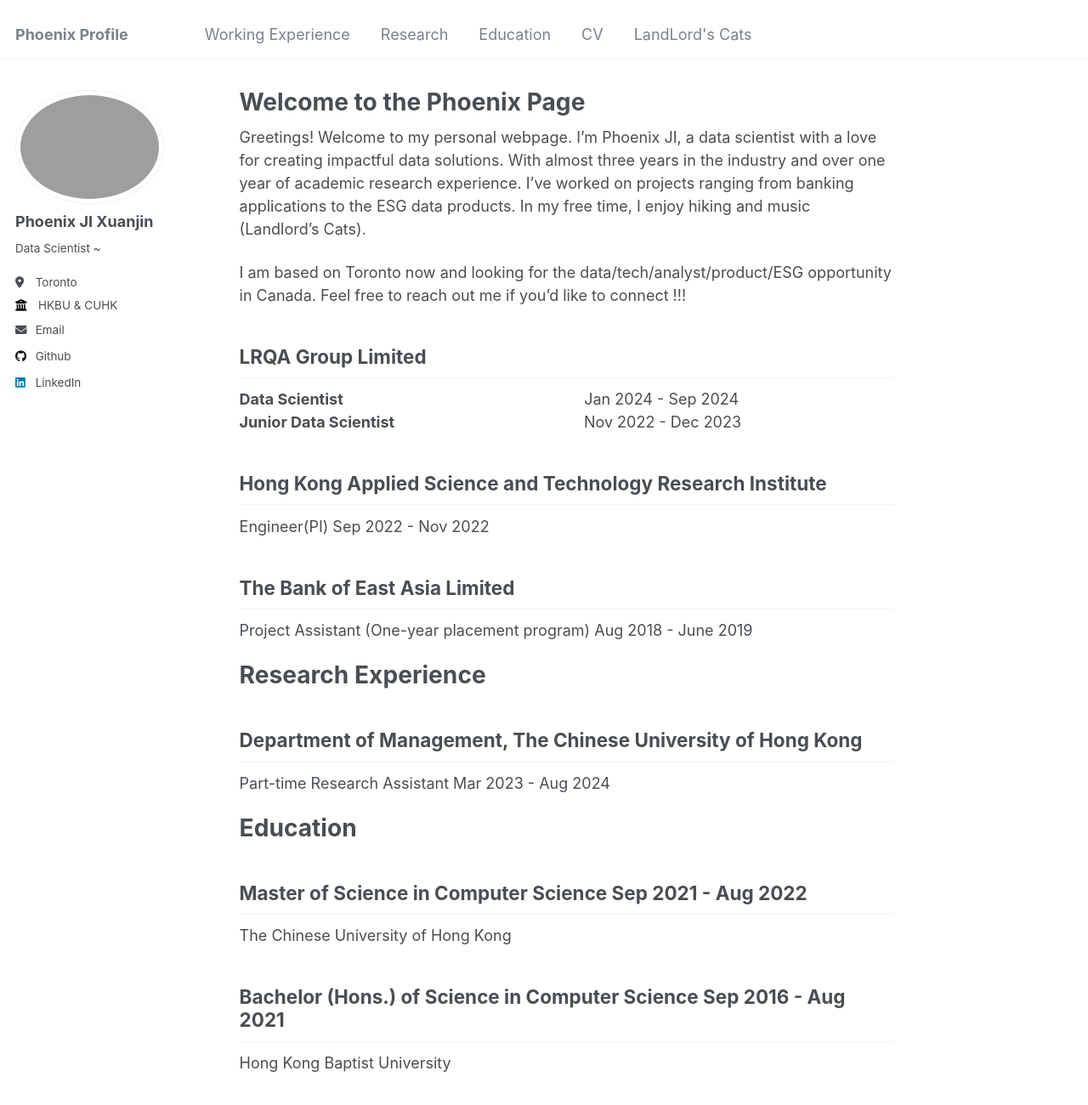
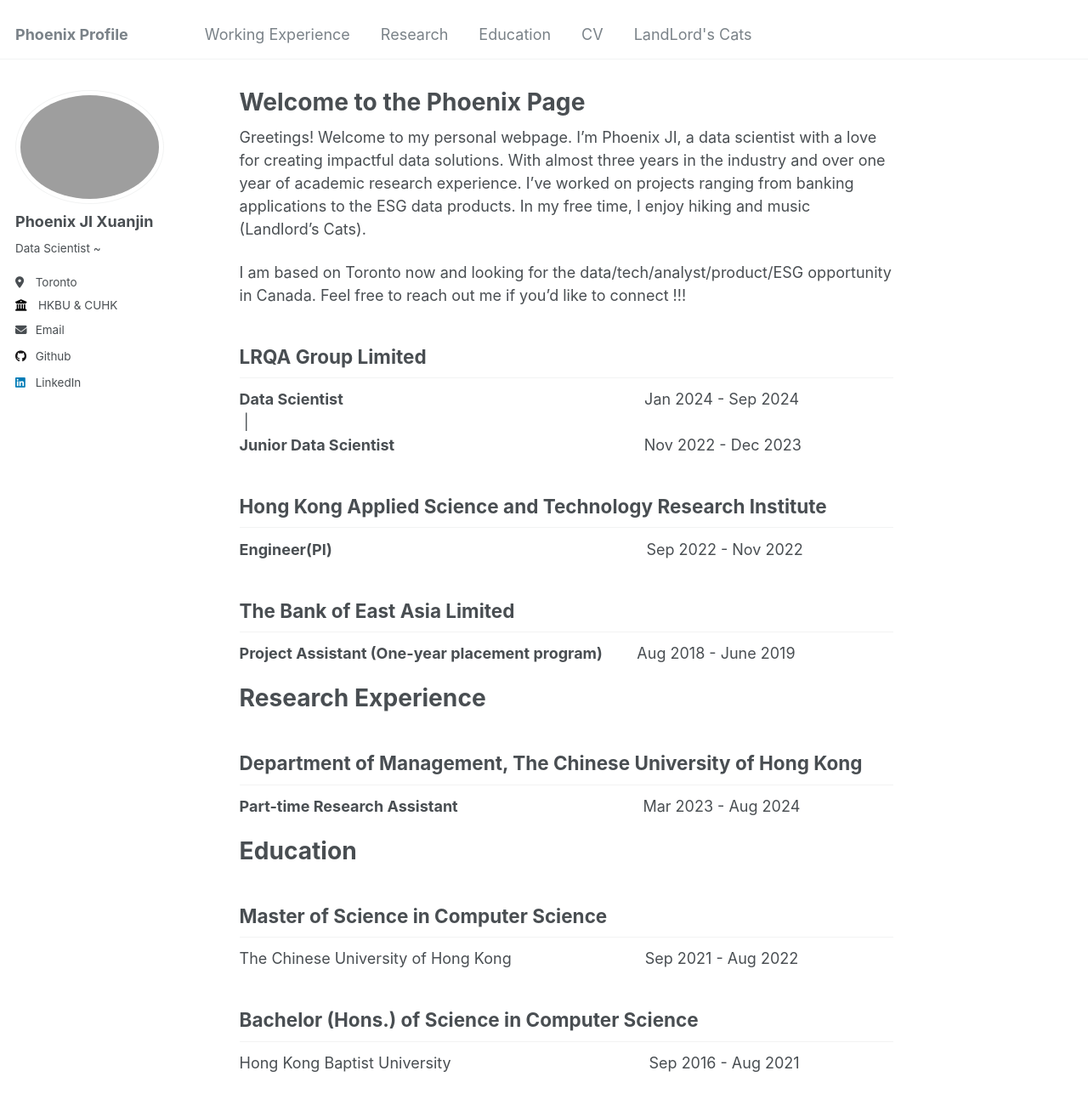
Before and after one commit to Phoenix-JI/phoenix-ji.github.io, a Jekyll site: the page built from _pages/about.md, in a window 1280 px wide and 1400 px high. Shown: the top 1300 px of the window at 85% size. Built offline with Jekyll 4.4.1, drawn with Linux system fonts in a browser that asks for light colours; part of the change alters nothing that is shown.

Commit message:
Update experience_8

```diff
--- a/_pages/about.md
+++ b/_pages/about.md
@@ -16,33 +16,48 @@ I am based on Toronto now and looking for the data/tech/analyst/product/ESG oppo
 ## LRQA Group Limited
 
 
-**Data Scientist**  &nbsp;&nbsp;&nbsp;&nbsp;&nbsp;&nbsp;&nbsp;&nbsp;&nbsp;&nbsp;&nbsp;&nbsp;&nbsp;&nbsp;&nbsp;&nbsp;&nbsp;&nbsp;&nbsp;&nbsp;&nbsp;&nbsp;&nbsp;&nbsp;&nbsp;&nbsp;&nbsp;&nbsp;&nbsp;&nbsp;&nbsp;&nbsp;&nbsp;&nbsp;&nbsp;&nbsp;&nbsp;&nbsp;&nbsp;&nbsp;&nbsp;&nbsp;&nbsp;&nbsp;&nbsp;&nbsp;&nbsp;&nbsp;&nbsp;&nbsp;&nbsp;&nbsp;&nbsp;&nbsp;
+**Data Scientist**  &nbsp;&nbsp;&nbsp;&nbsp;&nbsp;&nbsp;&nbsp;&nbsp;&nbsp;&nbsp;&nbsp;&nbsp;&nbsp;&nbsp;&nbsp;&nbsp;&nbsp;&nbsp;&nbsp;&nbsp;&nbsp;&nbsp;&nbsp;&nbsp;&nbsp;&nbsp;&nbsp;&nbsp;&nbsp;&nbsp;&nbsp;&nbsp;&nbsp;&nbsp;&nbsp;&nbsp;&nbsp;&nbsp;&nbsp;&nbsp;&nbsp;&nbsp;&nbsp;&nbsp;&nbsp;&nbsp;&nbsp;&nbsp;&nbsp;&nbsp;&nbsp;&nbsp;&nbsp;&nbsp;&nbsp;&nbsp;&nbsp;&nbsp;&nbsp;&nbsp;&nbsp;&nbsp;&nbsp;&nbsp;&nbsp;&nbsp;&nbsp;&nbsp;
 Jan 2024 - Sep 2024
 <br>
-**Junior Data Scientist** &nbsp;&nbsp;&nbsp;&nbsp;&nbsp;&nbsp;&nbsp;&nbsp;&nbsp;&nbsp;&nbsp;&nbsp;&nbsp;&nbsp;&nbsp;&nbsp;&nbsp;&nbsp;&nbsp;&nbsp;&nbsp;&nbsp;&nbsp;&nbsp;&nbsp;&nbsp;&nbsp;&nbsp;&nbsp;&nbsp;&nbsp;&nbsp;&nbsp;&nbsp;&nbsp;&nbsp;&nbsp;&nbsp;&nbsp;&nbsp;&nbsp;&nbsp;
+&nbsp;|
+<br>
+**Junior Data Scientist** &nbsp;&nbsp;&nbsp;&nbsp;&nbsp;&nbsp;&nbsp;&nbsp;&nbsp;&nbsp;&nbsp;&nbsp;&nbsp;&nbsp;&nbsp;&nbsp;&nbsp;&nbsp;&nbsp;&nbsp;&nbsp;&nbsp;&nbsp;&nbsp;&nbsp;&nbsp;&nbsp;&nbsp;&nbsp;&nbsp;&nbsp;&nbsp;&nbsp;&nbsp;&nbsp;&nbsp;&nbsp;&nbsp;&nbsp;&nbsp;&nbsp;&nbsp;&nbsp;&nbsp;&nbsp;&nbsp;&nbsp;&nbsp;&nbsp;&nbsp;&nbsp;&nbsp;&nbsp;&nbsp;&nbsp;&nbsp;
 Nov 2022 - Dec 2023
 
 
 ## Hong Kong Applied Science and Technology Research Institute
 
-Engineer(PI)                 Sep 2022 - Nov 2022
+**Engineer(PI)**
+&nbsp;&nbsp;&nbsp;&nbsp;&nbsp;&nbsp;&nbsp;&nbsp;&nbsp;&nbsp;&nbsp;&nbsp;&nbsp;&nbsp;&nbsp;&nbsp;&nbsp;&nbsp;&nbsp;&nbsp;&nbsp;&nbsp;&nbsp;&nbsp;&nbsp;&nbsp;&nbsp;&nbsp;&nbsp;&nbsp;&nbsp;&nbsp;&nbsp;&nbsp;&nbsp;&nbsp;&nbsp;&nbsp;&nbsp;&nbsp;&nbsp;&nbsp;&nbsp;&nbsp;&nbsp;&nbsp;&nbsp;&nbsp;&nbsp;&nbsp;&nbsp;&nbsp;&nbsp;&nbsp;&nbsp;&nbsp;&nbsp;&nbsp;&nbsp;&nbsp;&nbsp;&nbsp;&nbsp;&nbsp;&nbsp;&nbsp;&nbsp;&nbsp;&nbsp;&nbsp;&nbsp;
+Sep 2022 - Nov 2022
 
 
 ## The Bank of East Asia Limited
-Project Assistant (One-year placement program)        Aug 2018 - June 2019
+
+**Project Assistant (One-year placement program)** &nbsp;&nbsp;&nbsp;&nbsp;&nbsp;&nbsp;
+Aug 2018 - June 2019
 
 
 # Research Experience
 
 ## Department of Management, The Chinese University of Hong Kong
 
-Part-time Research Assistant Mar 2023 - Aug 2024
+**Part-time Research Assistant**
+&nbsp;&nbsp;&nbsp;&nbsp;&nbsp;&nbsp;&nbsp;&nbsp;&nbsp;&nbsp;&nbsp;&nbsp;&nbsp;&nbsp;&nbsp;&nbsp;&nbsp;&nbsp;&nbsp;&nbsp;&nbsp;&nbsp;&nbsp;&nbsp;&nbsp;&nbsp;&nbsp;&nbsp;&nbsp;&nbsp;&nbsp;&nbsp;&nbsp;&nbsp;&nbsp;&nbsp;&nbsp;&nbsp;&nbsp;&nbsp;&nbsp;
+Mar 2023 - Aug 2024
 
 
 # Education
 
-## Master of Science in Computer Science                  Sep 2021 - Aug 2022
+## Master of Science in Computer Science
 The Chinese University of Hong Kong
+&nbsp;&nbsp;&nbsp;&nbsp;&nbsp;&nbsp;&nbsp;&nbsp;&nbsp;&nbsp;&nbsp;&nbsp;&nbsp;&nbsp;&nbsp;&nbsp;&nbsp;&nbsp;&nbsp;&nbsp;
+&nbsp;&nbsp;&nbsp;&nbsp;&nbsp;&nbsp;&nbsp;&nbsp;
+Sep 2021 - Aug 2022
 
-## Bachelor (Hons.) of Science in Computer Science        Sep 2016 - Aug 2021
+## Bachelor (Hons.) of Science in Computer Science
 Hong Kong Baptist University
+&nbsp;&nbsp;&nbsp;&nbsp;&nbsp;&nbsp;&nbsp;&nbsp;&nbsp;&nbsp;&nbsp;&nbsp;&nbsp;&nbsp;&nbsp;&nbsp;&nbsp;&nbsp;&nbsp;&nbsp;
+&nbsp;&nbsp;&nbsp;&nbsp;&nbsp;&nbsp;&nbsp;&nbsp;&nbsp;&nbsp;&nbsp;&nbsp;&nbsp;&nbsp;&nbsp;&nbsp;&nbsp;&nbsp;&nbsp;&nbsp;&nbsp;
+&nbsp;
+Sep 2016 - Aug 2021
```
